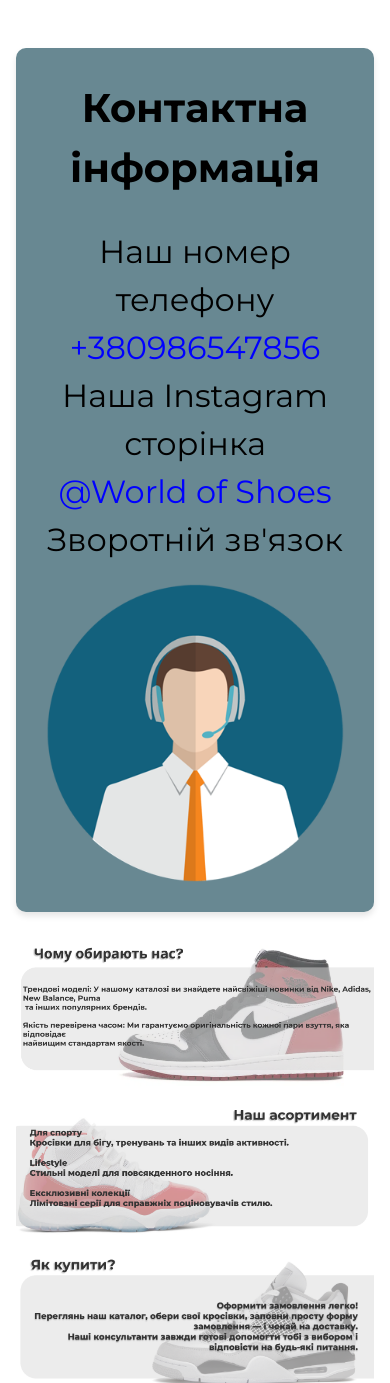
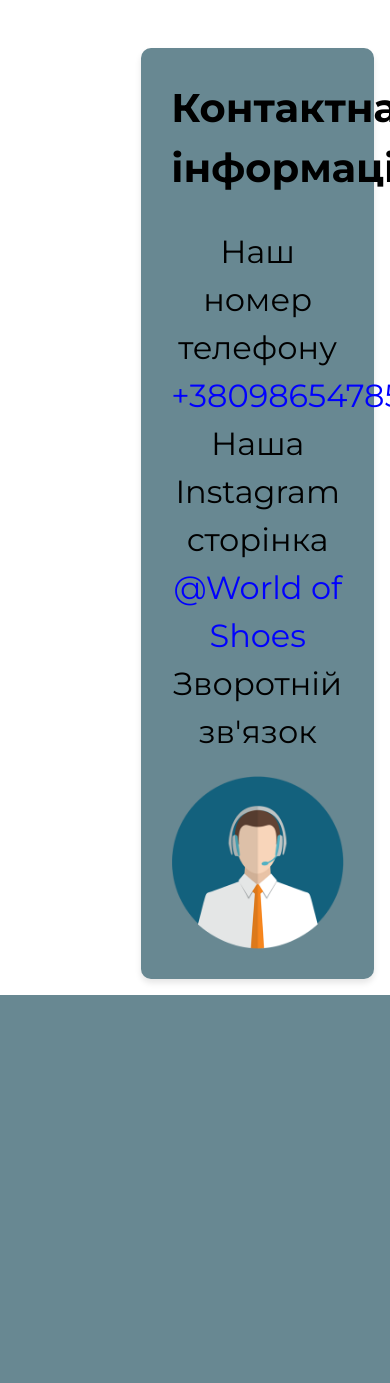
Before and after one commit to elnestt/WorldOfShoes, a Flask app: page /contacts in a window 390 px wide; the page is wider, and only the part inside the window is pictured. Shown: the part 50-1433 px from the top of that part. After the commit the page ends 1045 px from the top of that part, so only its background shows below. Run offline with Flask 3, Linux system fonts and the light colour scheme; some libraries are stand-ins or nearby versions.

Commit message:
Редагування коду для гнучкої адаптації елементів сайту

```diff
--- a/flaskProject/static/css/code.css
+++ b/flaskProject/static/css/code.css
@@ -92,7 +92,7 @@
     padding: 5px;
   }
   li{
-    display: block;
+    display: contents;
     padding: 5px;
   }
   img{
--- a/flaskProject/static/css/contacts.css
+++ b/flaskProject/static/css/contacts.css
@@ -1,7 +1,7 @@
 .n1{
- text-align: center;
- font-size: xx-large;
- font-family: 'Montserrat', sans-serif;
+    text-align: center;
+    font-size: xx-large;
+    font-family: 'Montserrat', sans-serif;
 }
 
 .n1 {
@@ -11,6 +11,7 @@
     box-shadow: 0 4px 6px rgba(0, 0, 0, 0.1);
     max-width: 600px;
     margin: 0 auto;
+    margin-left: 35%;
 }
 
 img {
--- a/flaskProject/templates/base.html
+++ b/flaskProject/templates/base.html
@@ -141,18 +141,19 @@
         </div>
     </nav>
 
-    <div class="container mt-8 p-4">
+    <div class="container mt-8 p-4" style="max-width: none;">
         {% block content %}
         <h1 class="headel" style=" color:rgb(79, 118, 111); font-size: 140px; font-family: 'Montserrat', sans-serif; margin-left: 7%;"><b>Nike</b></h1>
         <h2 class="headel" style=" color:rgb(79, 118, 111); font-size: 140px; font-family: 'Montserrat', sans-serif; margin-left: 7%"><b>Pro</b</h2>
         <img src="{{ url_for('static', filename='icons/Kostik.gif') }}" width="1000" height="1000" style="margin-right: auto; margin-top: -5%; float: right;">
         <a href="/home" class="square" style="margin-left: 0%;">BUY</a>
-        {% endblock %}
+
     </div>
     <div>
         <img src="{{ url_for('static', filename='icons/Jordan1.png') }}" width="900" height="900" style="margin-top: 5%; margin-left: auto;">
         <img src="{{ url_for('static', filename='icons/jordan11_red.png') }}" width="900" height="900" style="margin-top: 5%; margin-right: 48%;">
         <img src="{{ url_for('static', filename='icons/Jordan4_grey.png') }}" width="900" height="900" style="margin-top: 5%; margin-left: auto;">
+        {% endblock %}
     </div>
 
 
```
